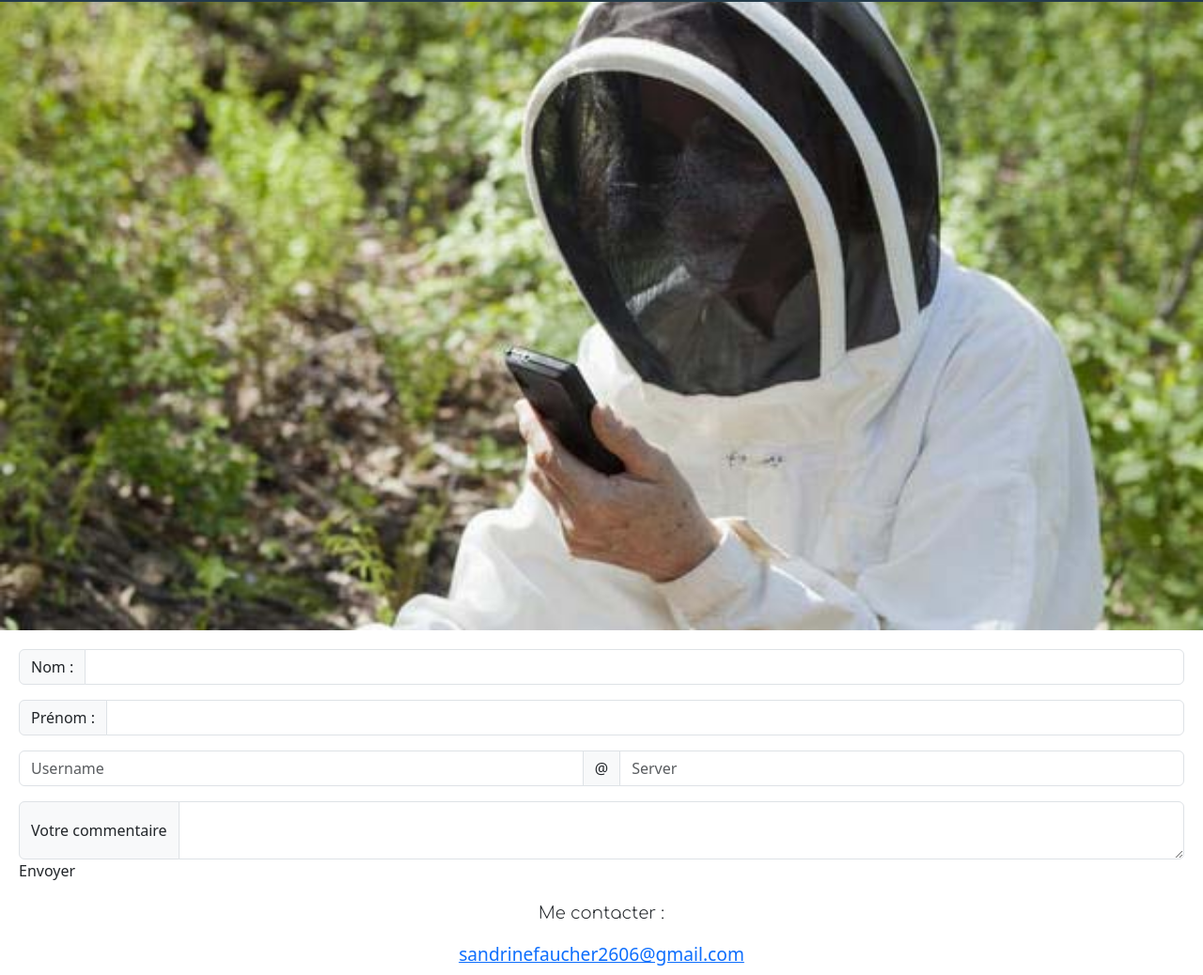
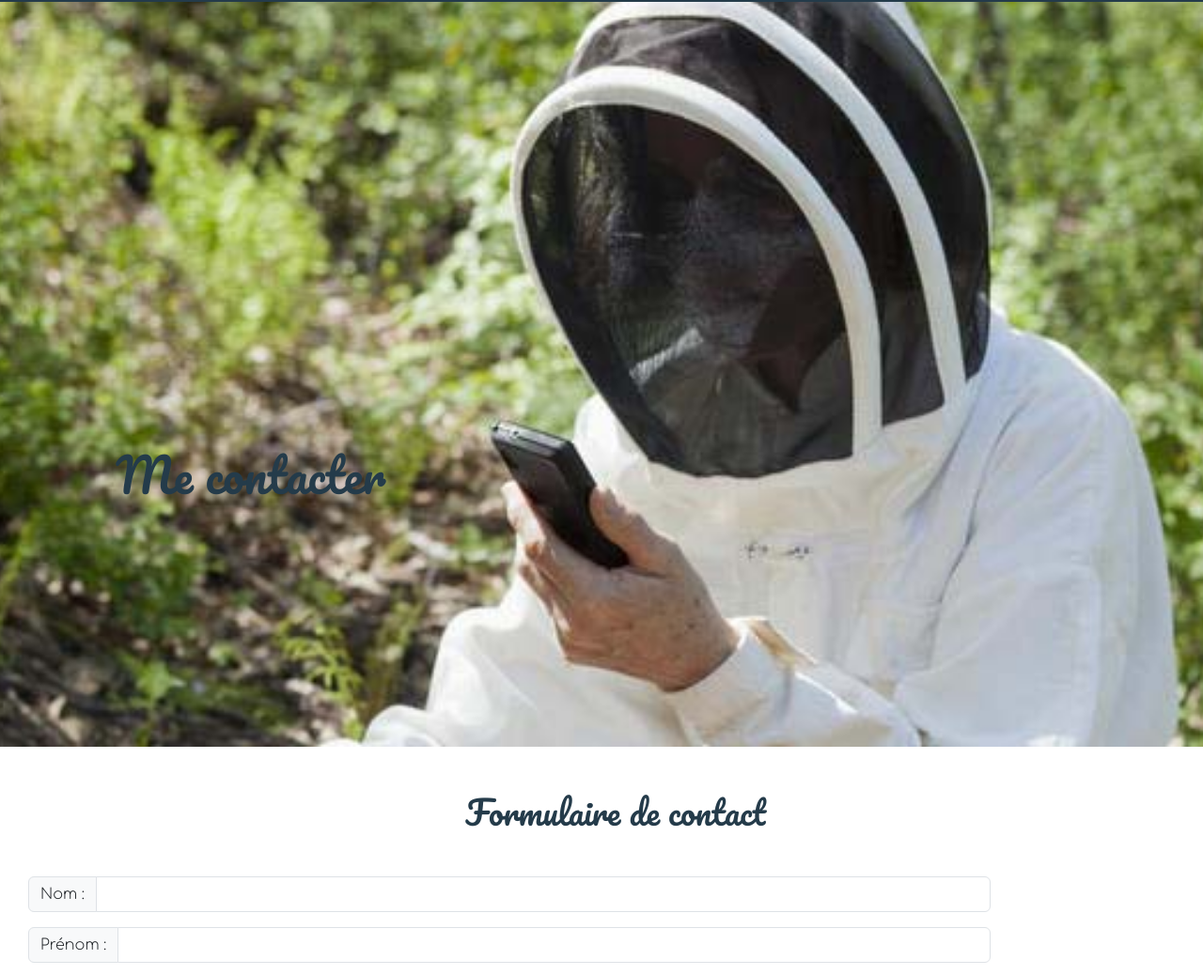
Before and after one commit to SandrineFaucher/my-bee-notebook, a plain HTML site: page contact.html in a window 1280 px wide. Shown: the part 165-1203 px from the top of the page at 94% size. Drawn offline with nearby package versions, Linux system fonts and the light colour scheme.

Commit message:
dernières modifications V1

```diff
--- a/conceptstyle.css
+++ b/conceptstyle.css
@@ -19,6 +19,11 @@ html{
    */
 
    /* Global */
+   h1{
+     font-family: "pacifico", cursive;
+     color: #243B4A;
+     font-size: 50px;
+   }
    h2{
        font-family: "pacifico", cursive;
        font-size: 35px;
@@ -54,12 +59,23 @@ html{
        color: #e2b415;
        font-size:x-large;
    }
+   button:hover{
+    background-color:#243B4A;
+    color: #e2b415 ;
+    border-radius: 20px 5px 20px 5px;
+    box-shadow: 5px 5px 5px #243B4A;
+}
     /* MAIN */
+   #banniere{
+    background-image: url(./ressources/banniere-ou-trouver-des-ruches-png.png.webp);
+    height: 120vh;
+    background-position: top;
+    background-size: cover;
+   }
+    #banniere h1{
+        padding-top: 80vh;
+    }
 
-    main img{
-        width: 100%;
-        height: auto;
-    }
 
    /* RUCHER */
    #ruchers{
--- a/contact.html
+++ b/contact.html
@@ -48,16 +48,24 @@
         </nav>
     </header>
     <main>
+        <section id="banniere">
+            <div class="col-md-5">
+                <h1 class="text-center">Me contacter</h1>
+            </div>
+        </section>
 
-        <img src="./ressources/apiculteur-au-telephone.jpg" alt="apiculteur-telephone">
         <form method="post" action="traitement.php">
+            <h2 class="text-center m-5">Formulaire de contact</h2>
+            <div class="formulaire">
             <div class="input-group mb-3">
                 <span class="input-group-text" id="inputGroup-sizing-default">Nom :</span>
-                <input type="text" class="form-control" aria-label="Sizing example input" aria-describedby="inputGroup-sizing-default">
+                <input type="text" class="form-control" aria-label="Sizing example input"
+                    aria-describedby="inputGroup-sizing-default">
             </div>
             <div class="input-group mb-3">
                 <span class="input-group-text" id="inputGroup-sizing-default">Prénom :</span>
-                <input type="text" class="form-control" aria-label="Sizing example input" aria-describedby="inputGroup-sizing-default">
+                <input type="text" class="form-control" aria-label="Sizing example input"
+                    aria-describedby="inputGroup-sizing-default">
             </div>
             <div class="input-group mb-3">
                 <input type="text" class="form-control" placeholder="Username" aria-label="Username">
@@ -69,12 +77,12 @@
                 <span class="input-group-text">Votre commentaire</span>
                 <textarea class="form-control" aria-label="With textarea"></textarea>
             </div>
-              <imput type="submit" value="envoyer">Envoyer</imput>
-
+            <imput class="envoi" type="submit" value="envoyer">Envoyer</imput>
+        </div>
 
             <address class="text-center">
-                <p>Me contacter :</p>
-                <a class="m-5" href="mailto:jim@rock.com">sandrinefaucher2606@gmail.com</a><br>
+                <p class="mx-auto">Me contacter :</p>
+                <a class="m-5 mx-auto" href="mailto:jim@rock.com">sandrinefaucher2606@gmail.com</a><br>
                 <p class="m-5">06 98 69 55 99</p>
             </address>
 
@@ -83,7 +91,7 @@
 
         <footer>
             <div id="logo" class="text-center p-5">
-                <a href="#image-ruches">
+                <a href="#banniere">
                     <img src="./ressources/logo-2-my-bee-notebook.png" class="logo" alt="logo-du-site">
                 </a>
             </div>
--- a/contactstyle.css
+++ b/contactstyle.css
@@ -20,14 +20,16 @@ html {
    */
 
 /* Global */
+h1 {
+    font-family: "pacifico", cursive;
+    color: #243B4A;
+    font-size: 50px;
+}
+
 h2 {
     font-family: "pacifico", cursive;
     font-size: 35px;
-}
-
-p {
-    font-family: "comfortaa", cursive;
-    font-size: large;
+    color: #243B4A;
 }
 
 h3 {
@@ -39,6 +41,11 @@ h3 {
 h4 {
     font-family: "comfortaa", cursive;
     color: #e2b415;
+}
+
+p {
+    font-family: "comfortaa", cursive;
+    font-size: large;
 }
 
 /* HEADER */
@@ -62,24 +69,43 @@ nav {
     font-size: x-large;
 }
 
-/* MAIN */
-
-main img {
-    width: 100%;
+button:hover {
+    background-color: #243B4A;
+    color: #e2b415;
+    border-radius: 20px 5px 20px 5px;
+    box-shadow: 5px 5px 5px #243B4A;
 }
 
-.imput-group {
-    width: 50%;
+/* MAIN */
+#banniere {
+    background-image: url(./ressources/apiculteur-au-telephone.jpg);
+    height: 120vh;
+    background-position: top;
+    background-size: cover;
+}
+
+#banniere h1 {
+    padding-top: 80vh;
 }
 
 form {
-    height: 70vh;
-    margin: 20px;
+    height: 80vh;
+    margin-left: 30px;
+
 }
-
+.formulaire{
+    width: 80vw;
+    font-family: "comfortaa", cursive;
+}
+.envoi{
+    border-radius: 20px 5px 20px 5px;
+    box-shadow: 5px 5px 5px #243B4A;
+    padding: 15px;
+}
 address {
     font-size: larger;
-    margin: 20px;
+    margin-top: 30px;
+
 }
 
 
```
Also changed, not shown: concept.html (+6 -2 lines). Lines whose indentation alone changed are shown as unchanged.
